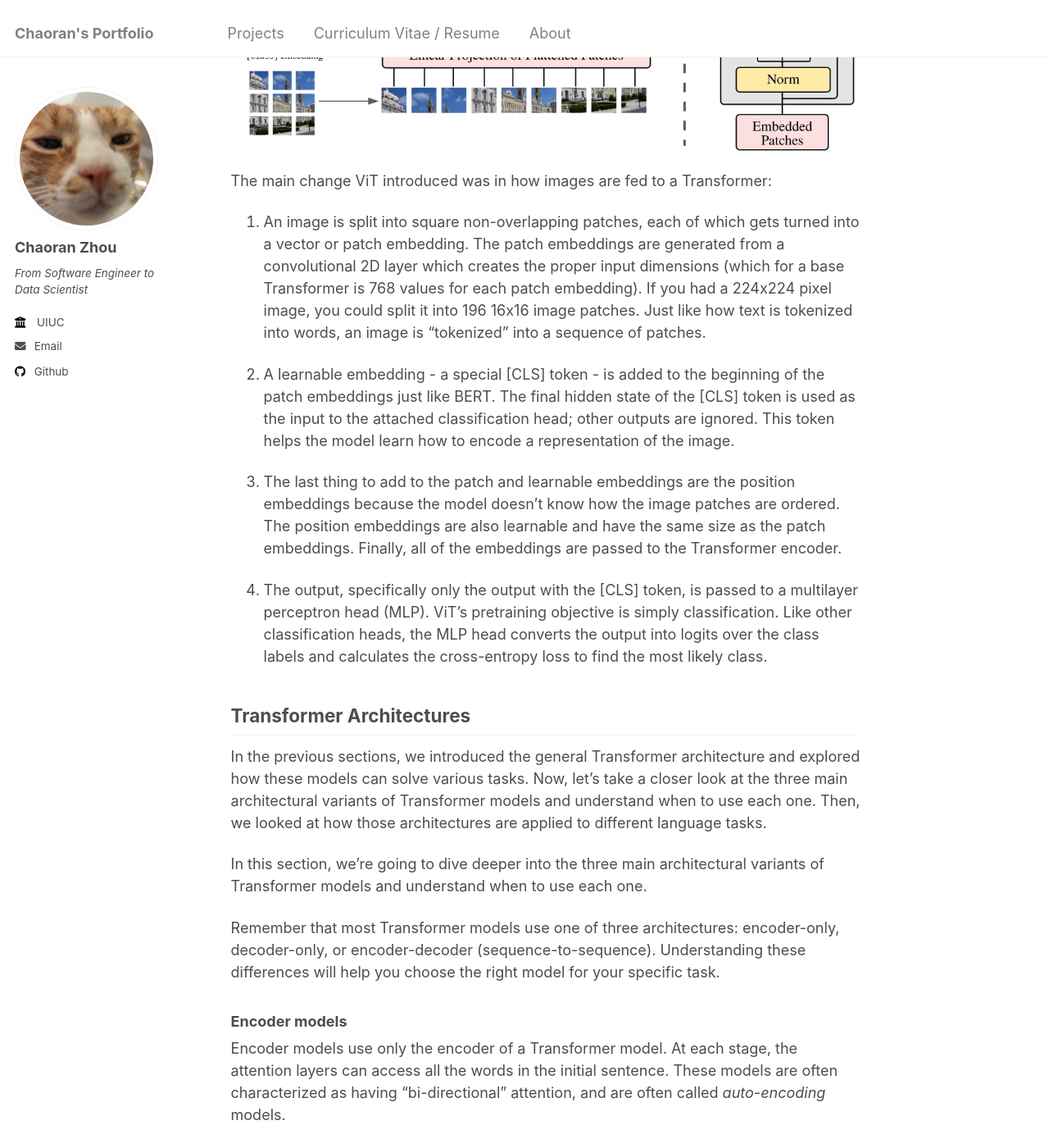
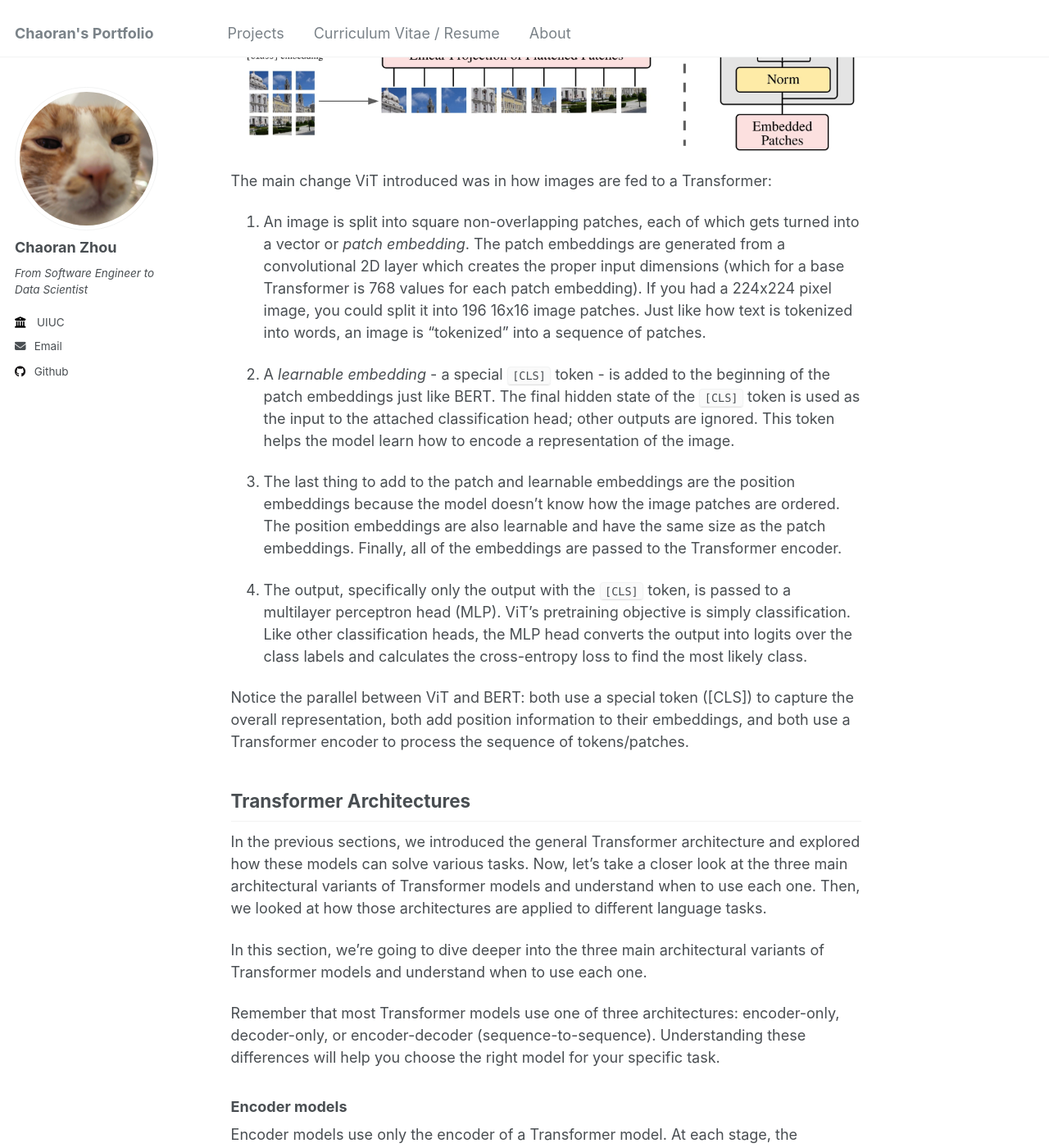
Before and after one commit to ranranrunforit/ranranrunforit.github.io, a Jekyll site: the page built from _projects/project-15.md, in a window 1280 px wide and 1400 px high, scrolled down 26192 px. Shown: the whole window at 82% size. Built offline with Jekyll 4.4.1, drawn with Linux system fonts in a browser that asks for light colours.

Commit message:
Update project-15.md

```diff
--- a/_projects/project-15.md
+++ b/_projects/project-15.md
@@ -618,13 +618,15 @@ ViT replaces convolutions entirely with a pure Transformer architecture. If you
 
 The main change ViT introduced was in how images are fed to a Transformer:
 
-1. An image is split into square non-overlapping patches, each of which gets turned into a vector or patch embedding. The patch embeddings are generated from a convolutional 2D layer which creates the proper input dimensions (which for a base Transformer is 768 values for each patch embedding). If you had a 224x224 pixel image, you could split it into 196 16x16 image patches. Just like how text is tokenized into words, an image is “tokenized” into a sequence of patches.
+1. An image is split into square non-overlapping patches, each of which gets turned into a vector or *patch embedding*. The patch embeddings are generated from a convolutional 2D layer which creates the proper input dimensions (which for a base Transformer is 768 values for each patch embedding). If you had a 224x224 pixel image, you could split it into 196 16x16 image patches. Just like how text is tokenized into words, an image is “tokenized” into a sequence of patches.
 
-2. A learnable embedding - a special [CLS] token - is added to the beginning of the patch embeddings just like BERT. The final hidden state of the [CLS] token is used as the input to the attached classification head; other outputs are ignored. This token helps the model learn how to encode a representation of the image.
+2. A *learnable embedding* - a special `[CLS]` token - is added to the beginning of the patch embeddings just like BERT. The final hidden state of the `[CLS]` token is used as the input to the attached classification head; other outputs are ignored. This token helps the model learn how to encode a representation of the image.
 
 3. The last thing to add to the patch and learnable embeddings are the position embeddings because the model doesn’t know how the image patches are ordered. The position embeddings are also learnable and have the same size as the patch embeddings. Finally, all of the embeddings are passed to the Transformer encoder.
 
-4. The output, specifically only the output with the [CLS] token, is passed to a multilayer perceptron head (MLP). ViT’s pretraining objective is simply classification. Like other classification heads, the MLP head converts the output into logits over the class labels and calculates the cross-entropy loss to find the most likely class.
+4. The output, specifically only the output with the `[CLS]` token, is passed to a multilayer perceptron head (MLP). ViT’s pretraining objective is simply classification. Like other classification heads, the MLP head converts the output into logits over the class labels and calculates the cross-entropy loss to find the most likely class.
+
+Notice the parallel between ViT and BERT: both use a special token ([CLS]) to capture the overall representation, both add position information to their embeddings, and both use a Transformer encoder to process the sequence of tokens/patches.
 
 ## Transformer Architectures
 
```
